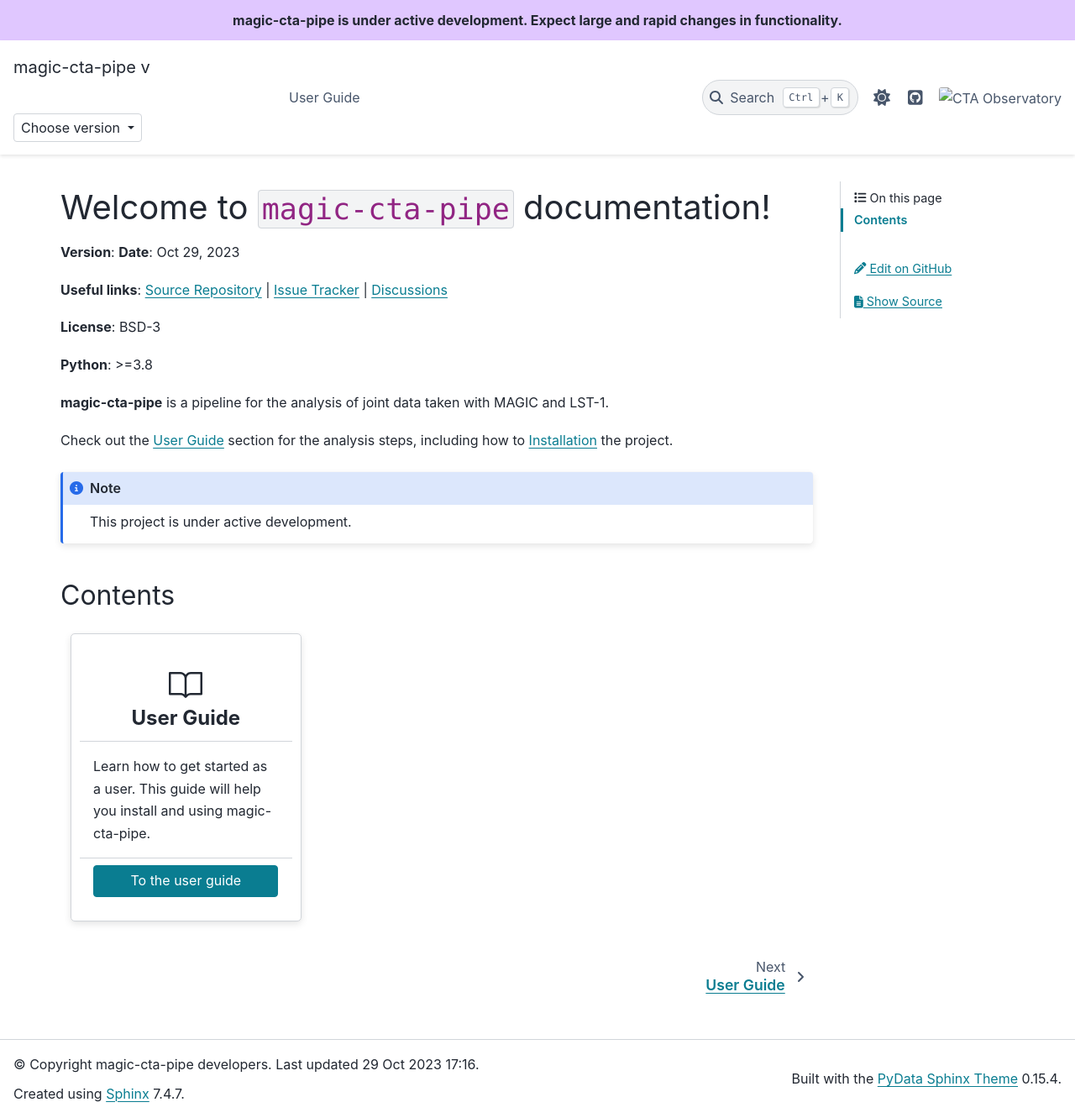
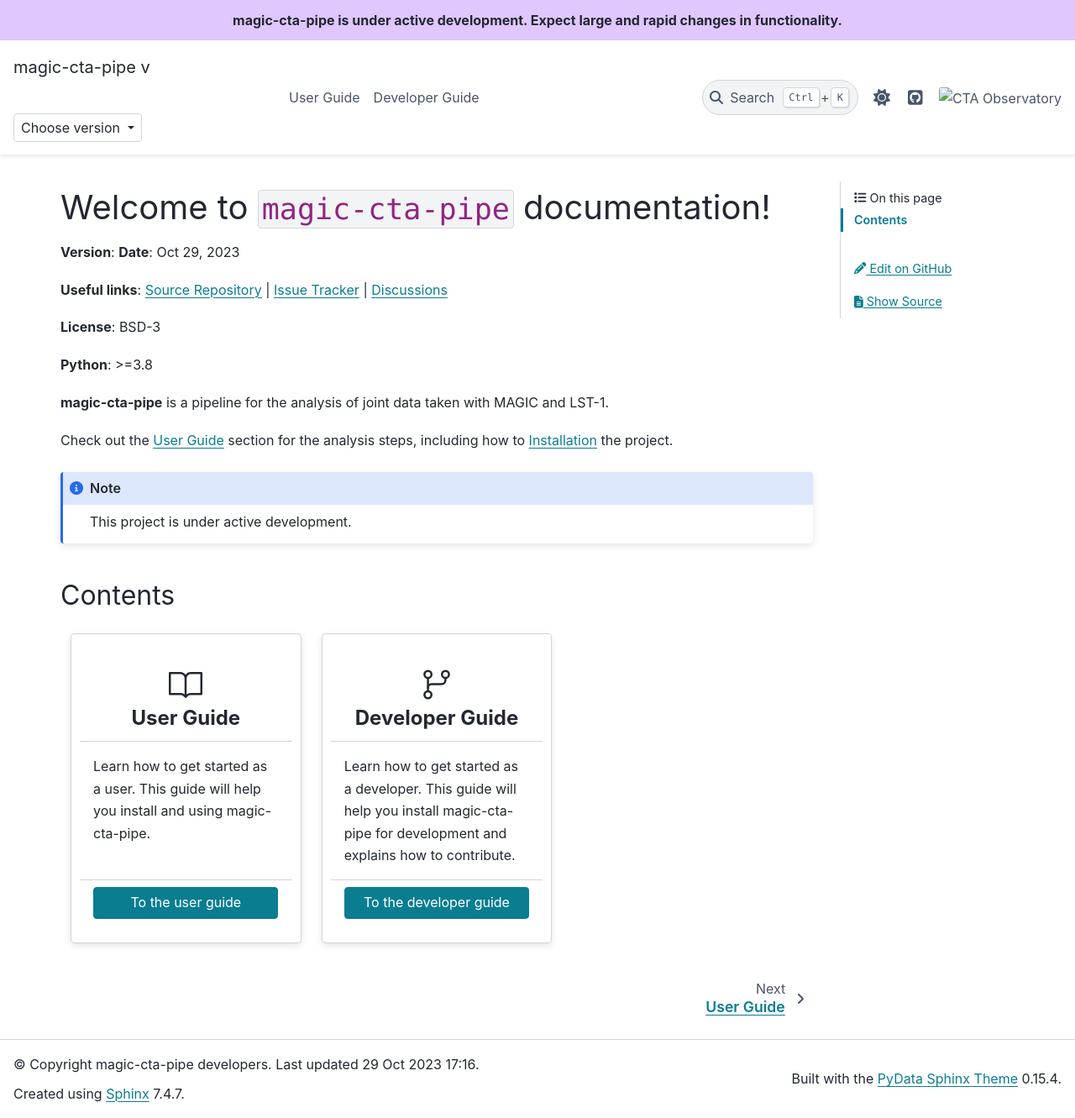
Before and after one commit to cta-observatory/magic-cta-pipe, a Sphinx documentation site: the page built from docs/index.rst, in a window 1280 px wide and 1331 px high. Shown: the whole window at 84% size. Built offline with Sphinx 7.4.7 and the PyData theme 0.15.4, drawn with Linux system fonts in a browser that asks for light colours; pages that are not in the unit, such as notebooks, are missing from menus; the version number could not be read and is left out.

Commit message:
Add index for developer guide.

```diff
--- a/docs/index.rst
+++ b/docs/index.rst
@@ -35,6 +35,7 @@ Contents
   :hidden:
 
   user-guide/index
+  developer-guide/index
 
 .. grid:: 1 2 2 3
 
@@ -56,3 +57,23 @@ Contents
          :click-parent:
 
          To the user guide
+
+   .. grid-item-card::
+
+      :octicon:`git-branch;40px`
+
+      Developer Guide
+      ^^^^^^^^^^^^^^^
+
+      Learn how to get started as a developer.
+      This guide will help you install magic-cta-pipe for development
+      and explains how to contribute.
+
+      +++
+
+      .. button-ref:: developer-guide/index
+         :expand:
+         :color: primary
+         :click-parent:
+
+         To the developer guide
```
Also changed, not shown: docs/developer-guide/index.rst (added, +13 -0 lines).
